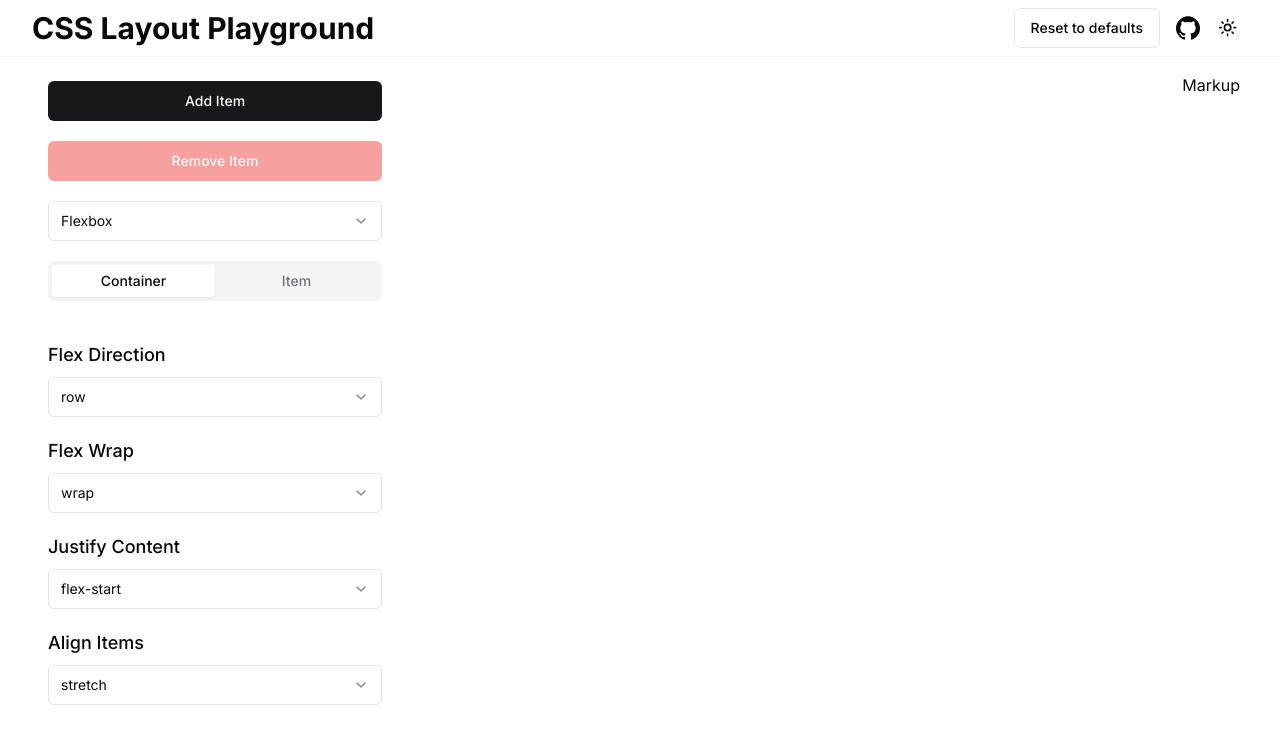
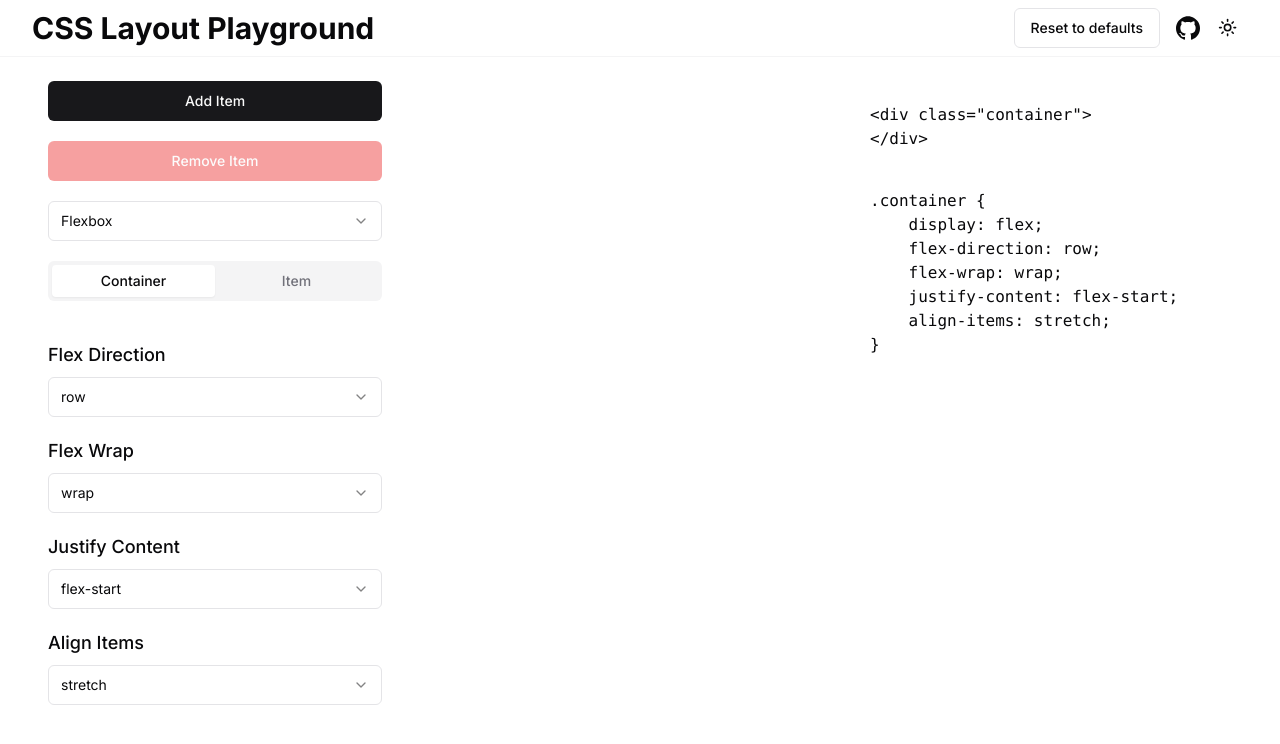
Before and after one commit to javalce/css-layout-playground, a Next.js app: page / in a window 1280 px wide. Shown: the top 744 px of the page. Built offline with nearby package versions, Linux system fonts and the light colour scheme.

Commit message:
Refactor Markup component to include dynamic HTML and flexbox code

```diff
--- a/src/components/Markup.tsx
+++ b/src/components/Markup.tsx
@@ -1,7 +1,50 @@
+'use client';
+
+import { useFlexbox } from '@/hooks/flexbox.hook';
+import { useContainerStore } from '@/store/container.store';
+
 export function Markup() {
+  const numItems = useContainerStore((state) => state.numItems);
+  const { flexboxDirection, flexboxWrap, flexboxJustifyContent, flexboxAlignItems } = useFlexbox();
+
+  const getHTMLCode = () => {
+    const items = Array.from({ length: numItems }, (_, i) => `<div class="item">${i + 1}</div>`);
+
+    let code = `<div class="container">\n`;
+
+    items.forEach((item) => {
+      code += `    ${item}\n`;
+    });
+
+    code += `</div>`;
+
+    return code;
+  };
+
+  const getFlexboxCode = () => {
+    return `.container {
+    display: flex;
+    flex-direction: ${flexboxDirection};
+    flex-wrap: ${flexboxWrap};
+    justify-content: ${flexboxJustifyContent};
+    align-items: ${flexboxAlignItems};
+}`;
+  };
+
   return (
-    <aside className='[grid-area:markup]'>
-      <div>Markup</div>
+    <aside className='min-w-[400px] border border-white p-5 [grid-area:markup]'>
+      <section className='flex flex-col gap-y-5'>
+        <article className='border border-white p-2'>
+          <pre>
+            <code>{getHTMLCode()}</code>
+          </pre>
+        </article>
+        <article className='border border-white p-2'>
+          <pre>
+            <code>{getFlexboxCode()}</code>
+          </pre>
+        </article>
+      </section>
     </aside>
   );
 }
```
